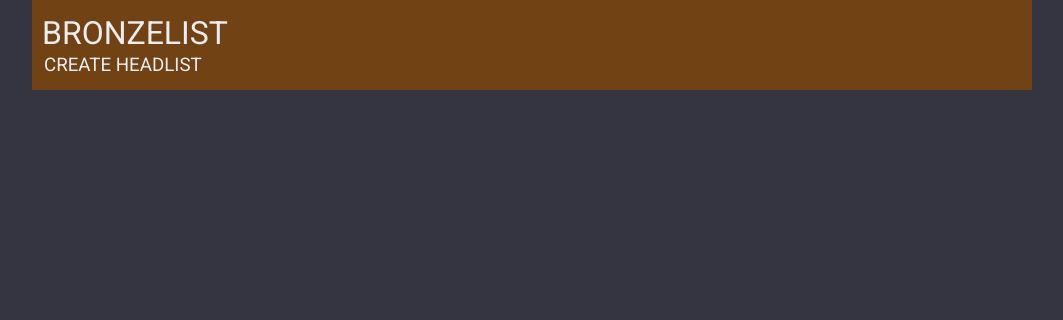
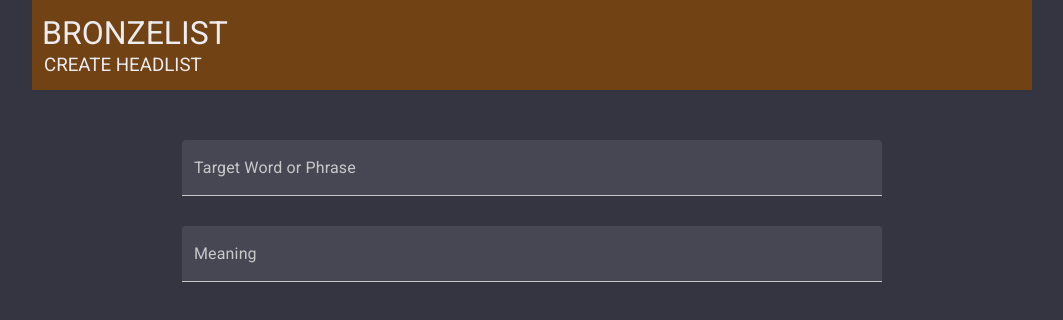
Before and after one commit to HKanwal/goldlist-method, a React (Vite) app: page / in a window 1280 px wide. Shown: the top 320 px of the page, without its empty margins (108-1171 px from the left). Built offline with nearby package versions, Linux system fonts and the light colour scheme.

Commit message:
Add inputs

```diff
--- a/src/App.tsx
+++ b/src/App.tsx
@@ -1,11 +1,20 @@
+import { ThemeProvider, createTheme } from "@mui/material/styles";
 import Styles from "./App.module.css";
 import NewTransScreen from "./components/NewTransPage/NewTransScreen";
 
+const darkTheme = createTheme({
+  palette: {
+    mode: "dark",
+  },
+});
+
 function App() {
   return (
-    <div className={Styles["app-container"]}>
-      <NewTransScreen />
-    </div>
+    <ThemeProvider theme={darkTheme}>
+      <div className={Styles["app-container"]}>
+        <NewTransScreen />
+      </div>
+    </ThemeProvider>
   );
 }
 
--- a/src/components/NewTransPage/NewTransScreen.module.css
+++ b/src/components/NewTransPage/NewTransScreen.module.css
@@ -4,9 +4,11 @@
 
   display: flex;
   flex-direction: column;
+  align-items: center;
 }
 
 .header {
+  width: calc(100% - 2 * 10px);
   background: rgb(var(--bronze));
   padding: 14px 10px;
 }
@@ -22,3 +24,16 @@
   margin-top: 2px;
   font-weight: 400;
 }
+
+.inputs-container {
+  width: 70%;
+  margin-top: 50px;
+
+  display: flex;
+  flex-direction: column;
+}
+
+.input-spacer {
+  width: 100%;
+  height: 30px;
+}
--- a/src/components/NewTransPage/NewTransScreen.tsx
+++ b/src/components/NewTransPage/NewTransScreen.tsx
@@ -1,11 +1,32 @@
+import { TextField } from "@mui/material";
 import Styles from "./NewTransScreen.module.css";
+import { useEffect, useState } from "react";
 
 function NewTransScreen() {
+  const [phrase, setPhrase] = useState("");
+  const [meaning, setMeaning] = useState("");
+
   return (
     <div className={Styles.screenContainer}>
-      <div className={Styles.header}>
+      <header className={Styles.header}>
         <h1 className={Styles.title}>BRONZELIST</h1>
         <h3 className={Styles.subtitle}>CREATE HEADLIST</h3>
+      </header>
+
+      <div className={Styles["inputs-container"]}>
+        <TextField
+          variant="filled"
+          label="Target Word or Phrase"
+          value={phrase}
+          onChange={(e) => setPhrase(e.target.value)}
+        />
+        <div className={Styles["input-spacer"]}></div>
+        <TextField
+          variant="filled"
+          label="Meaning"
+          value={meaning}
+          onChange={(e) => setMeaning(e.target.value)}
+        />
       </div>
     </div>
   );
```
